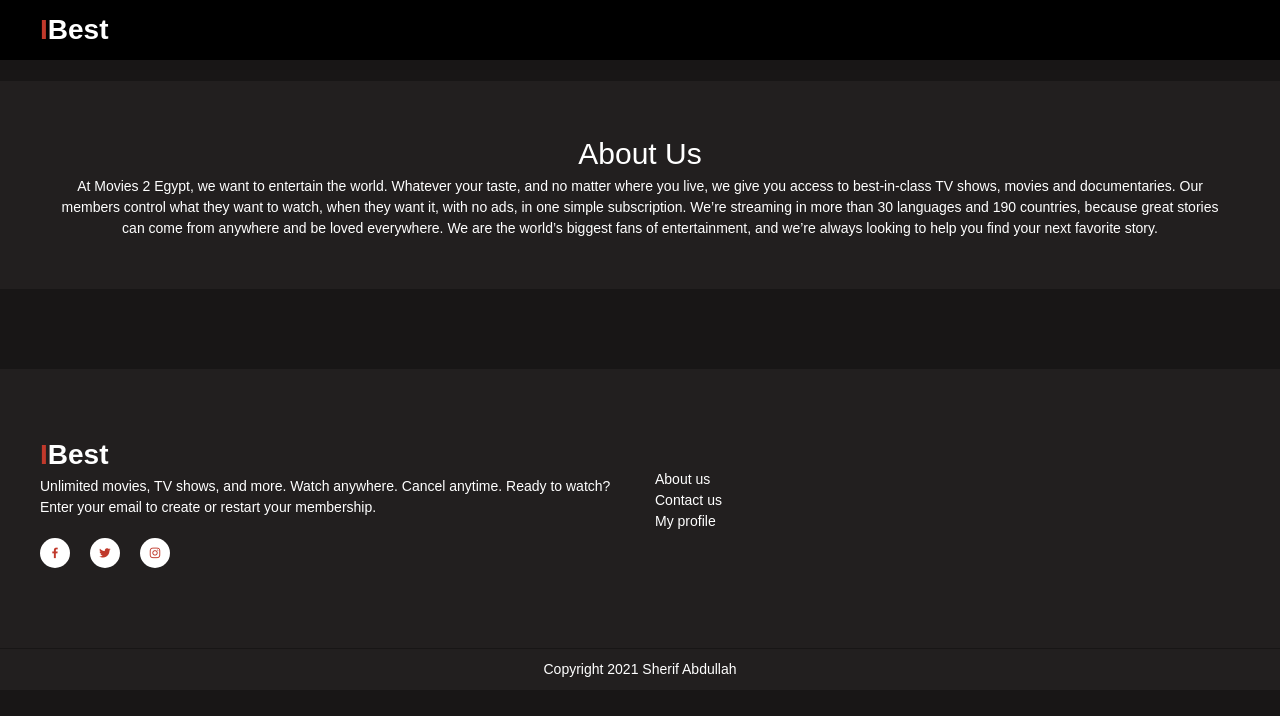
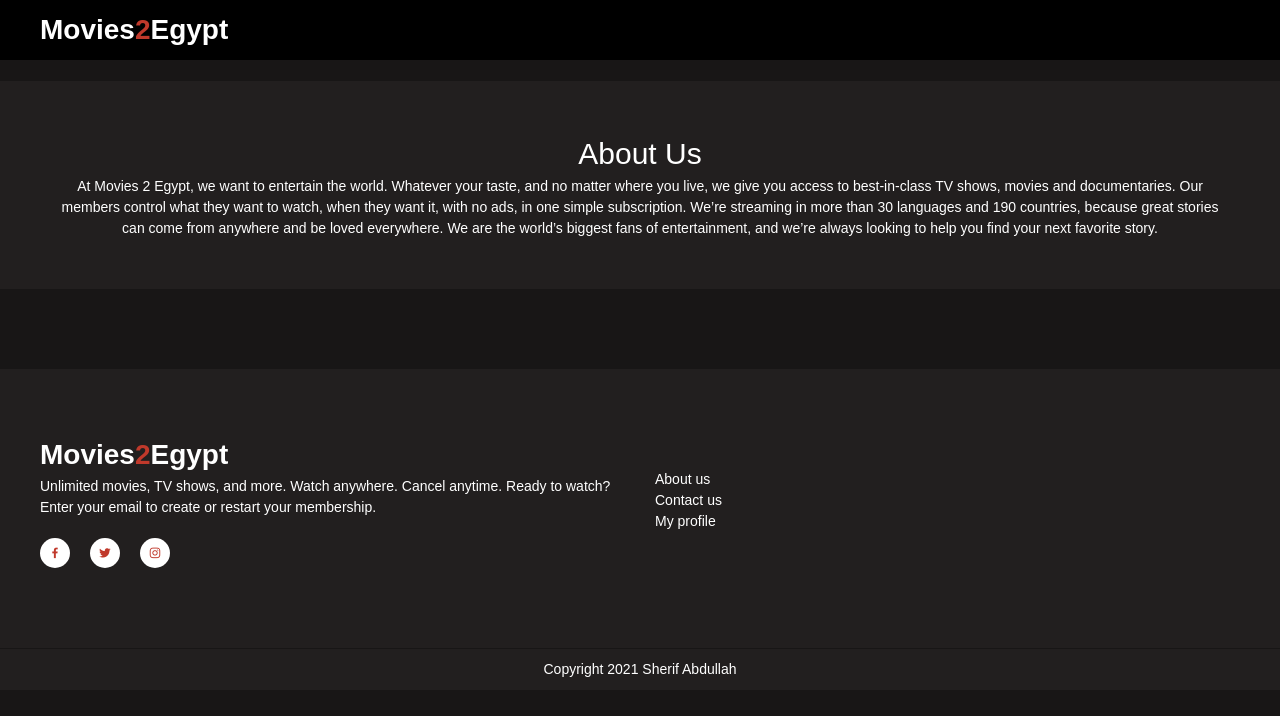
Before and after one commit to sherif-abdallah/Now-Tv, a Django app: page /about in a window 1280 px wide. Shown: the top 716 px of the page. Run offline with Django 3.2, Linux system fonts and the light colour scheme.

Commit message:
Update base.html

```diff
--- a/movie/templates/movie/base.html
+++ b/movie/templates/movie/base.html
@@ -8,7 +8,7 @@
     <meta http-equiv="X-UA-Compatible" content="IE=edge">
     <meta name="viewport" content="width=device-width, initial-scale=1.0">
     <meta name="viewport" content="width=device-width, initial-scale=1.0, minimum-scale=1.0, maximum-scale=1.0, user-scalable=no">
-    <title>IBest</title>
+    <title>Movies 2 Egypt</title>
     <link rel="icon" href="">
 {% block head %}
 {% endblock head %}
@@ -25,7 +25,7 @@
         <div class="container">
             <div class="nav">
                 <a href="{% url 'movie_list' %}" class="logo">
-                    <span class="main-color">I</span>Best
+                    Movies<span class="main-color">2</span>Egypt
                 </a>
 
                 <!-- MOBILE MENU TOGGLE -->
@@ -55,7 +55,7 @@
                     <div class="content">
                         <a href="{% url 'movie_list' %}" class="logo">
                             <!-- <i class='bx bx-movie-play bx-tada main-color'></i> -->
-                            <span class="main-color">I</span>Best
+                            Movies<span class="main-color">2</span>Egypt
                         </a>
                         <p>
                             Unlimited movies, TV shows, and more. Watch anywhere. Cancel anytime. Ready to watch? Enter
```
